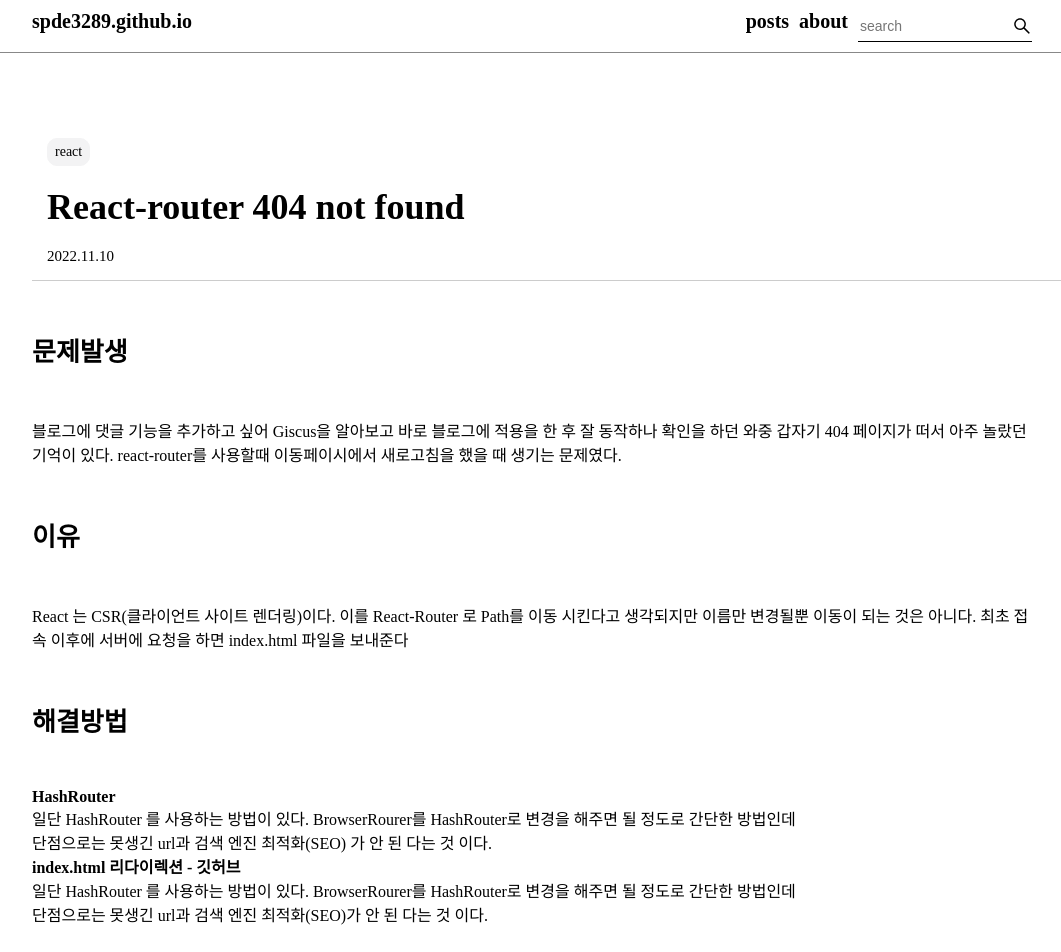
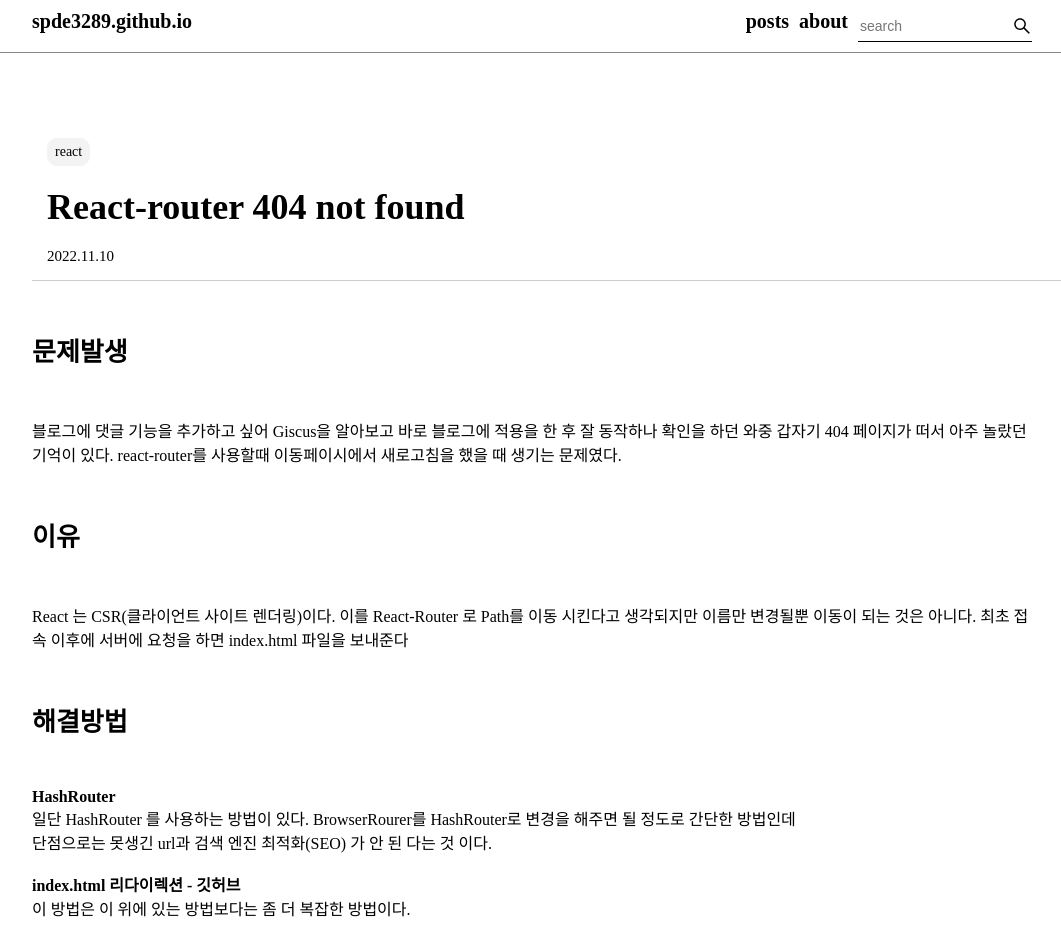
Before and after one commit to spde3289/spde3289.github.io, a React (Create React App) app: page /#/posts/Router_404 in a window 1280 px wide. Shown: the top 952 px of the page, without its empty margins (108-1169 px from the left). Built offline with nearby package versions, Linux system fonts and the light colour scheme.

Commit message:
Update Router404.js

```diff
--- a/src/pages/post/Router404.js
+++ b/src/pages/post/Router404.js
@@ -38,9 +38,9 @@ const Router404 = () => {
                                 변경을 해주면 될 정도로 간단한 방법인데 <br/>단점으로는 못생긴 url과 검색 엔진 최적화(SEO)
                                 가 안 된 다는 것 이다.
                                 <br/>
+                                <br/>
                             <h3>index.html 리다이렉션 - 깃허브</h3>
-                                일단 HashRouter 를 사용하는 방법이 있다. BrowserRourer를 HashRouter로 변경을 해주면 될 정도로 간단한 방법인데 <br/>
-                                단점으로는 못생긴 url과 검색 엔진 최적화(SEO)가 안 된 다는 것 이다.
+                                이 방법은 이 위에 있는 방법보다는 좀 더 복잡한 방법이다.
                         </PostText>
                     </div>
                     <Comment>
```
